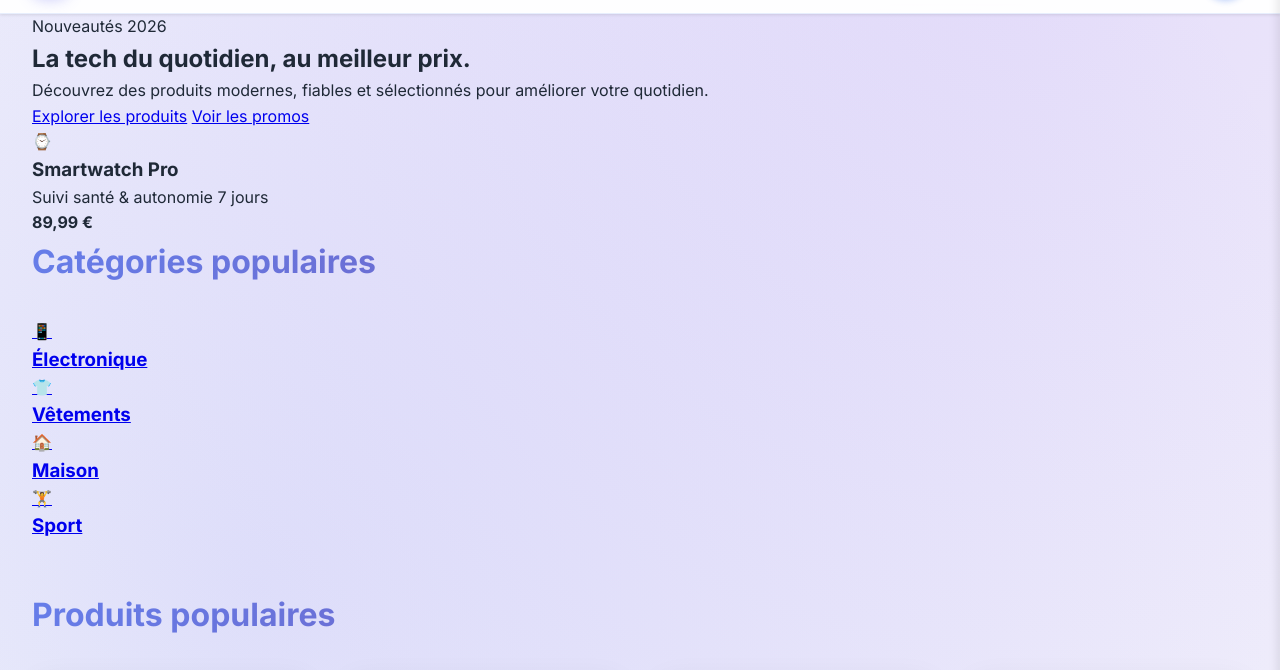
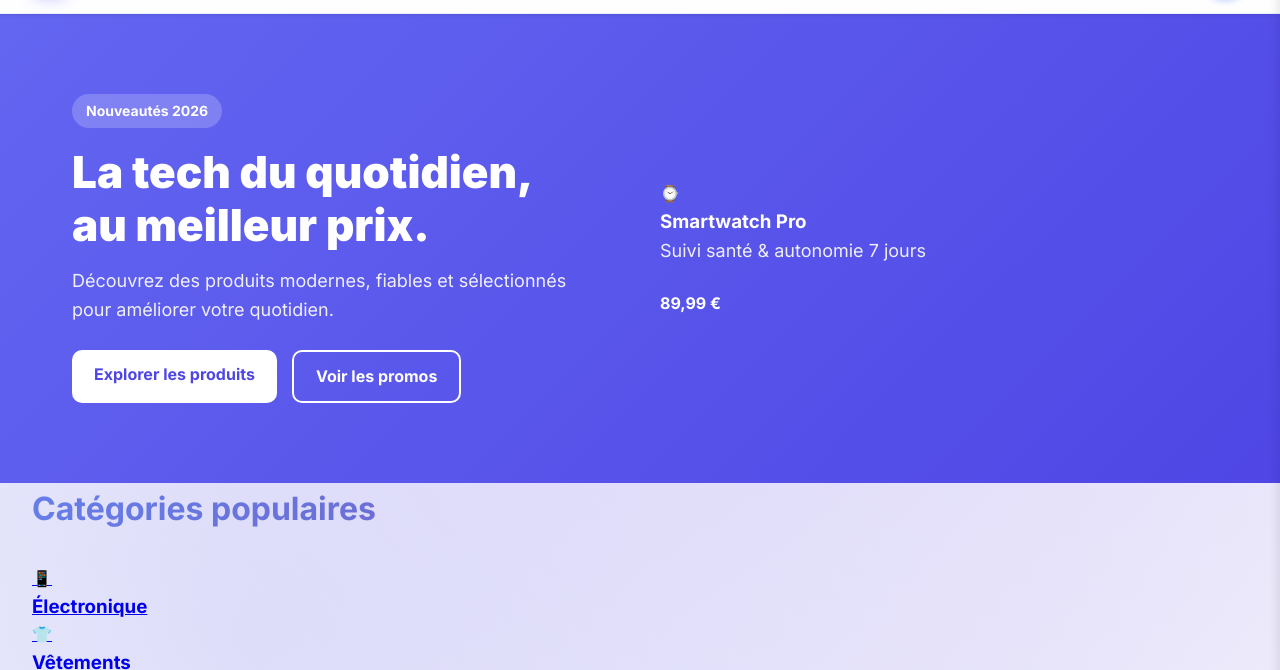
Before and after one commit to loicandre918-code/nexio-store, a plain HTML site: page index.html in a window 1280 px wide. Shown: the part 65-735 px from the top of the page. Drawn offline with Linux system fonts and the light colour scheme.

Commit message:
ajout hero modern

```diff
--- a/css/store.css
+++ b/css/store.css
@@ -364,3 +364,100 @@ body{
     .admin-stats-mini{flex-direction:column;gap:1rem}
     .settings-grid-admin{grid-template-columns:1fr}
 }
+/* =========================
+   HERO MODERNE (NOUVEL INDEX)
+   ========================= */
+
+.hero-modern{
+    background:linear-gradient(135deg,#6366f1,#4f46e5);
+    color:white;
+    padding:80px 20px;
+    position:relative;
+    overflow:hidden;
+}
+
+.hero-grid{
+    display:grid;
+    grid-template-columns:1fr 1fr;
+    align-items:center;
+    gap:40px;
+    max-width:1200px;
+    margin:auto;
+}
+
+.hero-content{
+    max-width:520px;
+}
+
+.hero-tag{
+    display:inline-block;
+    background:rgba(255,255,255,0.2);
+    padding:6px 14px;
+    border-radius:20px;
+    font-size:14px;
+    margin-bottom:18px;
+    font-weight:600;
+}
+
+.hero-modern h1{
+    font-size:44px;
+    font-weight:800;
+    margin-bottom:15px;
+    line-height:1.2;
+}
+
+.hero-modern p{
+    font-size:18px;
+    opacity:0.9;
+    margin-bottom:25px;
+}
+
+.hero-buttons{
+    display:flex;
+    gap:15px;
+    flex-wrap:wrap;
+}
+
+.btn-primary{
+    background:white;
+    color:#4f46e5;
+    padding:12px 22px;
+    border-radius:10px;
+    font-weight:600;
+    text-decoration:none;
+    transition:0.3s;
+}
+
+.btn-primary:hover{
+    background:#f3f4f6;
+}
+
+.btn-secondary{
+    border:2px solid white;
+    color:white;
+    padding:12px 22px;
+    border-radius:10px;
+    font-weight:600;
+    text-decoration:none;
+    transition:0.3s;
+}
+
+.btn-secondary:hover{
+    background:rgba(255,255,255,0.1);
+}
+
+/* Responsive hero */
+@media (max-width:768px){
+    .hero-grid{
+        grid-template-columns:1fr;
+        text-align:center;
+    }
+
+    .hero-modern h1{
+        font-size:32px;
+    }
+
+    .hero-buttons{
+        justify-content:center;
+    }
+}
```
